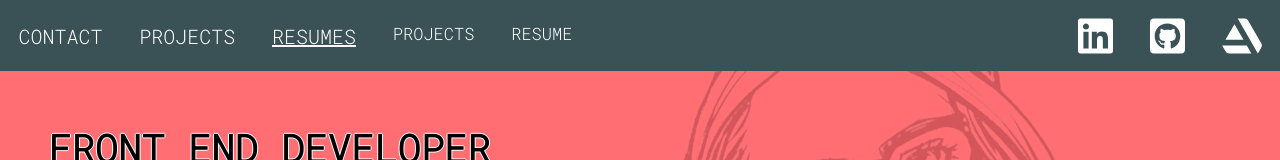
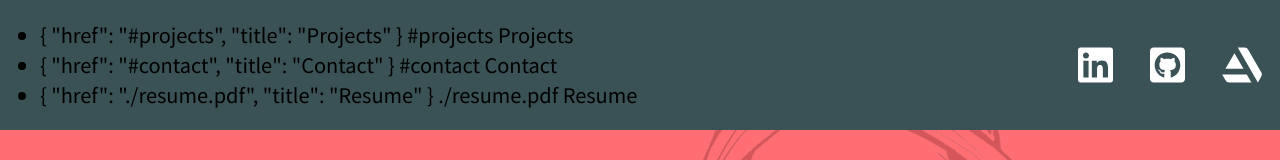
Before and after one commit to carol-en/New-Caroline-Nolasco-Code, a Vue app: page / in a window 1280 px wide. Shown: the top 160 px of the page. Built offline with nearby package versions, Linux system fonts and the light colour scheme.

Commit message:
wip refactoring applink component

```diff
--- a/src/components/Header/AppNav.vue
+++ b/src/components/Header/AppNav.vue
@@ -1,15 +1,30 @@
 
 <template>
-<!-- https://vuejs.org/v2/guide/state-management.html
-https://forum.vuejs.org/t/how-to-add-a-open-an-another-component-when-a-button-is-clicked/26959/2
--->
+
   <nav class="navigation">
       <section class="inner_navi">
-        <button v-on:click="openContactForm">Contact</button>
-        <button v-on:click="scrollToProjects">Projects</button>
-        <a href="../../static/resume.pdf" target="_blank" rel="noopener noreferrer">Resumes</a>
-        <AppLink title="projects" href="#projects"></AppLink>
-        <AppLink title="resume" href="#resume"></AppLink>
+        <!-- <a href="#projects" v-on:click="scrollToProjects">Projects</a>
+        <a href="#contact" v-on:click="openContactForm">Contact</a>
+        <a href="./resume.pdf" target="_blank" rel="noopener noreferrer">Resumes</a> -->
+
+        <!-- <AppLink href="#projects" title="Projects"/>
+        <AppLink href="#contact" title="Contact"/>
+        <AppLink href="./resume.pdf" title="Resumes"/> -->
+
+        <AppLink v-bind:data='[
+          {
+            href: "#projects",
+            title: "Projects"
+          },
+          {
+            href: "#contact",
+            title: "Contact"
+          },
+          {
+            href: "./resume.pdf",
+            title: "Resume"
+          }
+        ]'></AppLink>
       </section>
 
       <section class="inner_navi">
@@ -58,7 +73,6 @@ export default {
         AppLink,
         SocialMedia
     },
-
     props: {
       method: { type: Function },
     },
--- a/src/components/Header/ui/AppLink.vue
+++ b/src/components/Header/ui/AppLink.vue
@@ -1,14 +1,28 @@
 <template>
-  <a class="navi-links" v-bind:href="href">{{title}}</a>
+  <!-- <a class="navi-links" v-bind:href="href">{{title}}</a> -->
+
+<ul>
+    <li v-for="index in data" :key="index">
+      {{index}}
+      {{index.href}}
+      {{index.title}}
+    </li>
+</ul>
+
 </template>
 
 <script>
 export default {
     name: 'AppLink',
+    // props: {
+    //   title: String,
+    //   href: String
+    // }
     props: {
-      title: String,
-      href: String
+      data: Object
     }
+
+
 }
 </script>
 
```
Also changed, not shown: public/index.html (line endings or trailing spaces), 1 other file (tests, documents, lock files or other folders).
